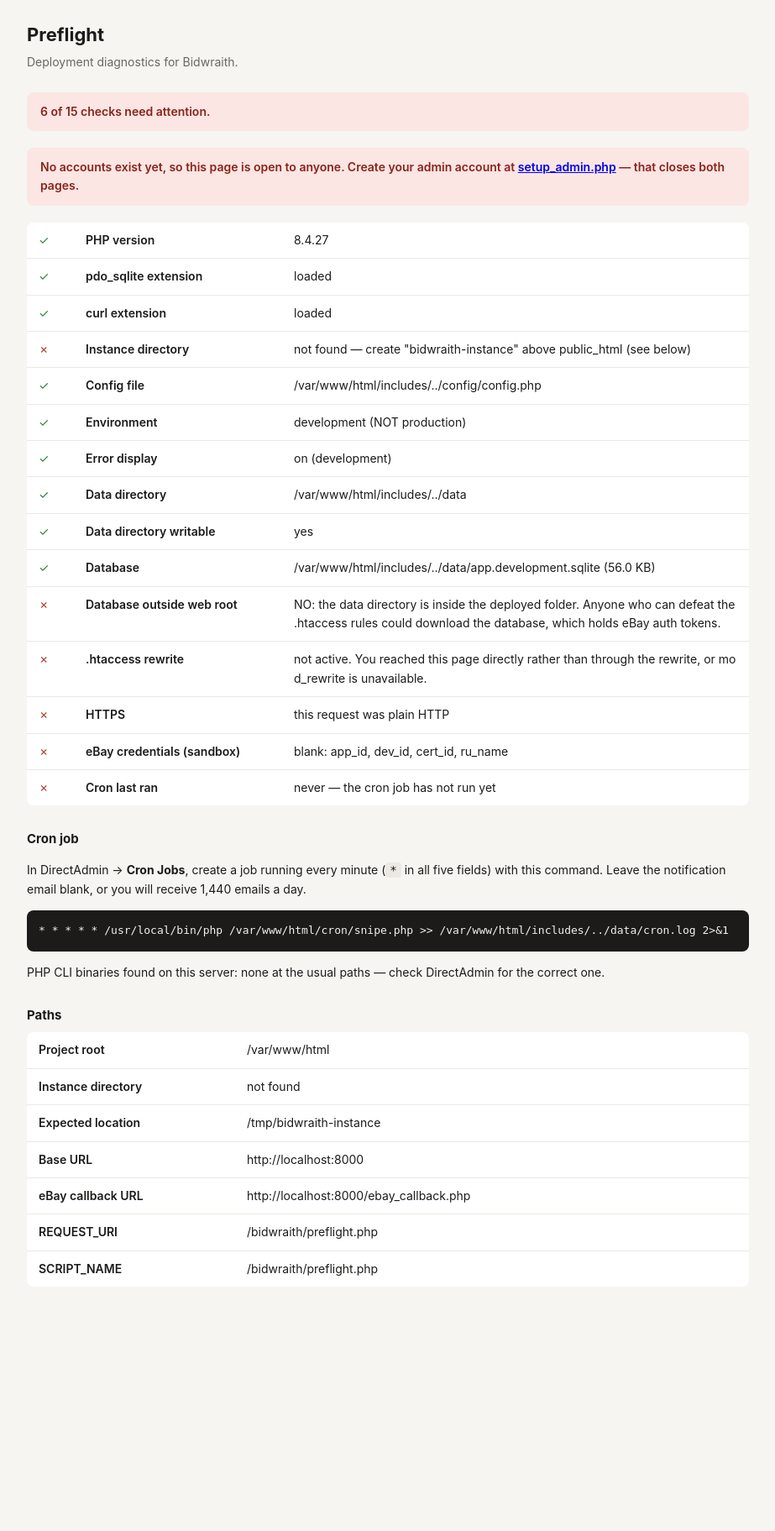
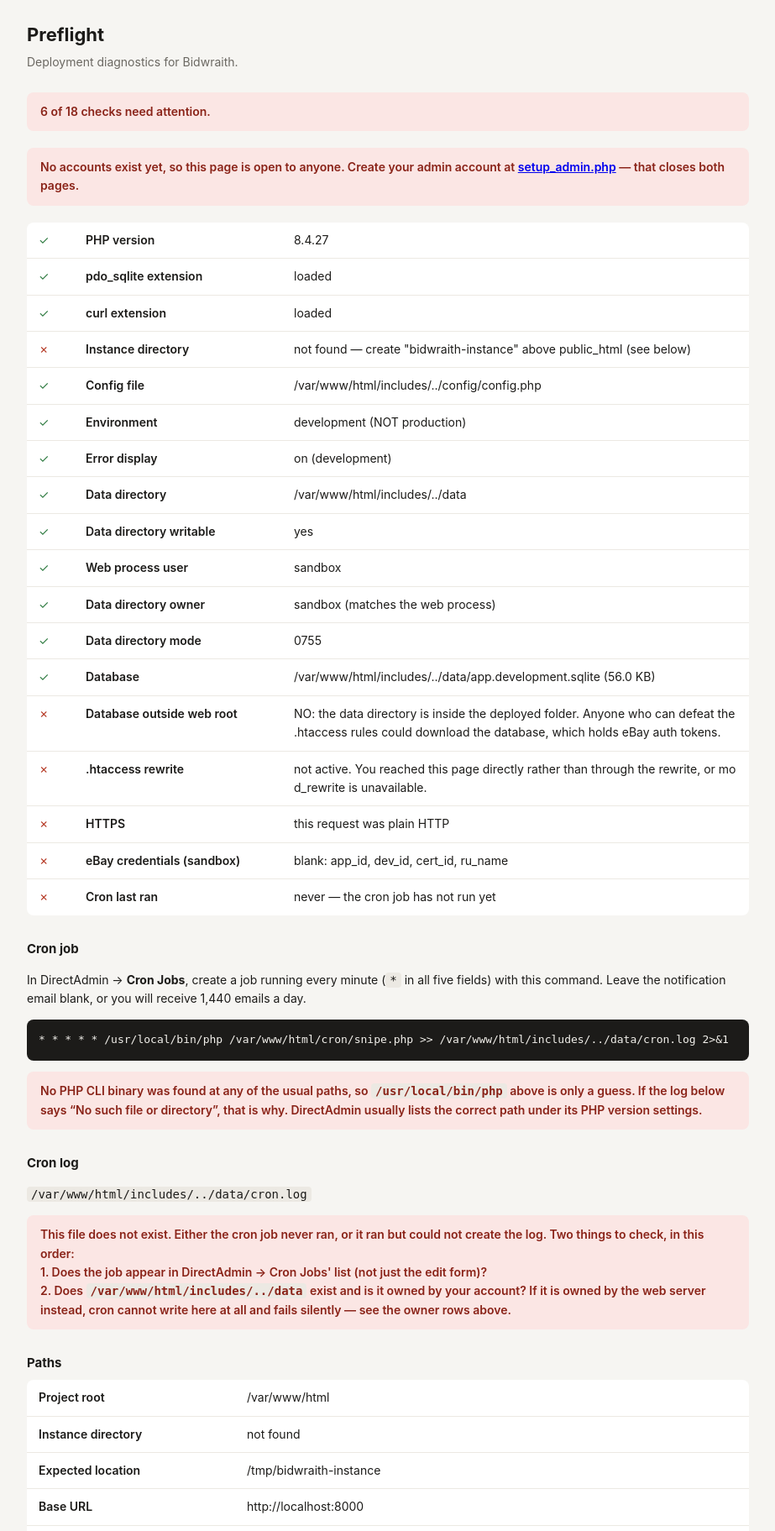
Before and after one commit to brunovidasi/Bidwraith, a PHP site: page /bidwraith/preflight.php in a window 1280 px wide. Shown: the top 1823 px of the page at 84% size, without its empty margins (178-1101 px from the left). Before the commit the page ends 1532 px from the top, so only its background shows below. Run offline with PHP 8.4, Linux system fonts and the light colour scheme; some libraries are stand-ins or nearby versions.

Commit message:
Diagnose cron failures from preflight
With no shell on the host, a cron job that isn't running gives no signal at all.
Preflight now shows the tail of cron.log, and distinguishes the cases that look
identical from outside: never scheduled, scheduled but unable to write its log,
and running but failing.

Also reports the web process user against the data directory's owner, since a
mismatch means cron can write neither its log nor the heartbeat and fails
silently, and warns when no PHP CLI binary was found so the printed cron line is
only a guess.

```diff
--- a/public/preflight.php
+++ b/public/preflight.php
@@ -55,6 +55,44 @@ $checks['Error display'] = check(!is_debug() || !is_production(), is_debug() ? '
 
 $checks['Data directory'] = check(is_dir($dataDir), $dataDir, 'does not exist: ' . $dataDir);
 $checks['Data directory writable'] = check(is_dir($dataDir) && is_writable($dataDir), 'yes', 'NOT writable — the app cannot save anything');
+
+/**
+ * Cron and the web server must run as the same account, or cron cannot write the
+ * heartbeat or its own log — and the symptom is silence, which looks identical to a
+ * cron job that was never scheduled.
+ */
+function process_user(): string
+{
+    if (function_exists('posix_geteuid')) {
+        $info = function_exists('posix_getpwuid') ? posix_getpwuid(posix_geteuid()) : null;
+        return $info['name'] ?? ('uid ' . posix_geteuid());
+    }
+    return get_current_user() ?: 'unknown';
+}
+
+function owner_of(string $path): string
+{
+    if (!file_exists($path)) {
+        return 'n/a';
+    }
+    $uid = fileowner($path);
+    if ($uid !== false && function_exists('posix_getpwuid')) {
+        $info = posix_getpwuid($uid);
+        return $info['name'] ?? ('uid ' . $uid);
+    }
+    return $uid === false ? 'unknown' : ('uid ' . $uid);
+}
+
+$webUser = process_user();
+$dataOwner = owner_of($dataDir);
+$checks['Web process user'] = check(true, $webUser, '');
+$checks['Data directory owner'] = check(
+    $dataOwner === $webUser || $dataOwner === 'n/a' || $dataOwner === 'unknown',
+    $dataOwner . ' (matches the web process)',
+    $dataOwner . ' — differs from the web process user (' . $webUser . '). If cron runs as a '
+        . 'different account again, it cannot write its log or heartbeat, and fails silently.'
+);
+$checks['Data directory mode'] = check(true, substr(sprintf('%o', fileperms($dataDir) ?: 0), -4), '');
 $checks['Database'] = $dbError !== null
     ? [false, 'could not open: ' . $dbError]
     : check(file_exists(db_path()), db_path() . '  (' . number_format(filesize(db_path()) / 1024, 1) . ' KB)', 'not created yet');
@@ -107,6 +145,22 @@ $candidates = array_merge(
 );
 $cliPaths = array_values(array_unique(array_filter($candidates, 'is_executable')));
 $phpBinary = $cliPaths[0] ?? '/usr/local/bin/php';
+
+$phpBinaryIsGuess = !$cliPaths;
+
+$cronLog = $dataDir . '/cron.log';
+$cronLogExists = is_file($cronLog);
+$cronLogTail = '';
+
+if ($cronLogExists && filesize($cronLog) > 0) {
+    // Only the tail matters and the file may be megabytes, so seek rather than read.
+    $handle = fopen($cronLog, 'rb');
+    fseek($handle, max(0, filesize($cronLog) - 8192));
+    $cronLogTail = fread($handle, 8192);
+    fclose($handle);
+    $lines = array_slice(array_filter(explode("\n", $cronLogTail)), -25);
+    $cronLogTail = implode("\n", $lines);
+}
 
 $cronLine = sprintf(
     '* * * * * %s %s/cron/snipe.php >> %s/cron.log 2>&1',
@@ -175,9 +229,33 @@ $failures = count(array_filter($checks, fn ($c) => !$c[0]));
        (<code>*</code> in all five fields) with this command. Leave the notification email
        blank, or you will receive 1,440 emails a day.</p>
     <pre><?= htmlspecialchars($cronLine) ?></pre>
-    <p>PHP CLI binaries found on this server:
-        <?= $cliPaths ? '<code>' . implode('</code>, <code>', array_map('htmlspecialchars', $cliPaths)) . '</code>' : 'none at the usual paths — check DirectAdmin for the correct one' ?>.
-    </p>
+    <?php if ($phpBinaryIsGuess): ?>
+        <div class="banner bad">No PHP CLI binary was found at any of the usual paths, so
+            <code><?= htmlspecialchars($phpBinary) ?></code> above is only a guess. If the log below says
+            &ldquo;No such file or directory&rdquo;, that is why. DirectAdmin usually lists the correct
+            path under its PHP version settings.</div>
+    <?php else: ?>
+        <p>PHP CLI binaries found on this server:
+            <code><?= implode('</code>, <code>', array_map('htmlspecialchars', $cliPaths)) ?></code>.
+        </p>
+    <?php endif; ?>
+
+    <h2>Cron log</h2>
+    <p><code><?= htmlspecialchars($cronLog) ?></code></p>
+    <?php if (!$cronLogExists): ?>
+        <div class="banner bad">This file does not exist. Either the cron job never ran, or it ran
+            but could not create the log. Two things to check, in this order:
+            <br>1. Does the job appear in DirectAdmin &rarr; Cron Jobs' list (not just the edit form)?
+            <br>2. Does <code><?= htmlspecialchars($dataDir) ?></code> exist and is it owned by your
+            account? If it is owned by the web server instead, cron cannot write here at all and
+            fails silently — see the owner rows above.</div>
+    <?php elseif ($cronLogTail === ''): ?>
+        <div class="banner bad">The log exists but is empty — the job ran and produced no output at all,
+            which the script never does. Check that the command ends with <code>2&gt;&amp;1</code>.</div>
+    <?php else: ?>
+        <p>Last lines — &ldquo;No bids due&rdquo; every minute is exactly what a healthy cron looks like:</p>
+        <pre><?= htmlspecialchars($cronLogTail) ?></pre>
+    <?php endif; ?>
 
     <h2>Paths</h2>
     <table>
```
